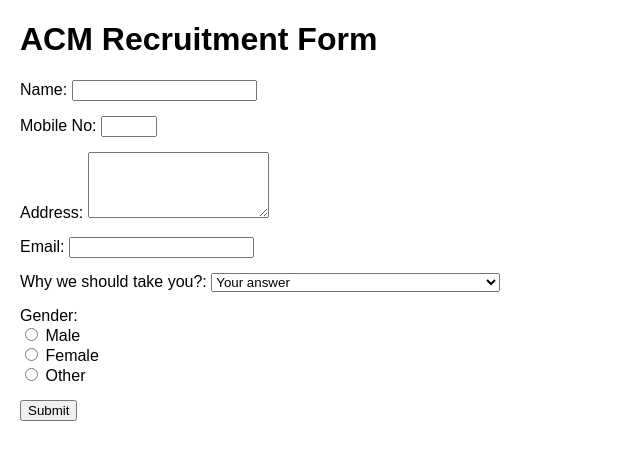
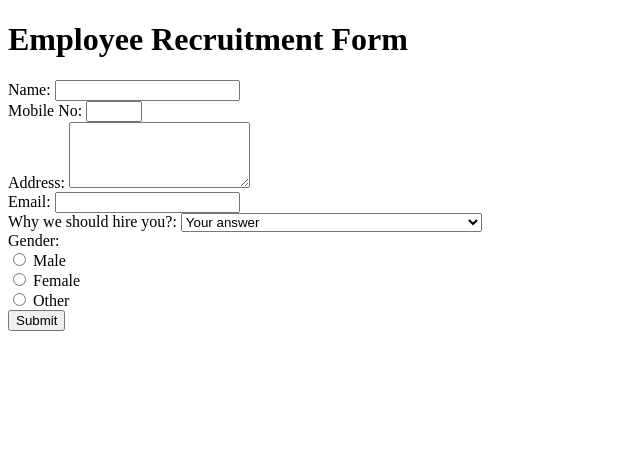
Before and after one commit to ArianSavin/ACM_KSS, a plain HTML site: page Form.html in a window 1280 px wide. Shown: the whole page, without its empty margins (0-640 px from the left). Drawn offline with Linux system fonts and the light colour scheme.

Commit message:
Never ending changes...

```diff
--- a/Form.html
+++ b/Form.html
@@ -2,20 +2,11 @@
 <html>
 <head>
     <meta charset="UTF-8">
-    <title>ACM Recruitment Form</title>
-    <style>
-        body {
-            font-family: Arial, sans-serif;
-            margin: 20px;
-        }
-        .form-group {
-            margin-bottom: 15px;
-        }
-    </style>
+    <title>Employee Recruitment Form</title>
 </head>
 
 <body>
-<h1>ACM Recruitment Form</h1>
+<h1>Employee Recruitment Form</h1>
 
 <form id="registrationForm">
     <div class="form-group">
@@ -39,12 +30,12 @@
     </div>
 
     <div class="form-group">
-        <label for="Why">Why we should take you?:</label>
-        <select id="Why" name="Why" required>
+        <label for="question">Why we should hire you?:</label>
+        <select id="question" name="question" required>
             <option>Your answer</option>
-            <option>My skills make me a strong fit for this society.</option>
+            <option>My skills make me a strong fit for this company.</option>
             <option>I excel at overcoming challenges.</option>
-            <option>My interests align well with your society.</option>
+            <option>My interests align well with your company.</option>
         </select>
     </div>
 
```
